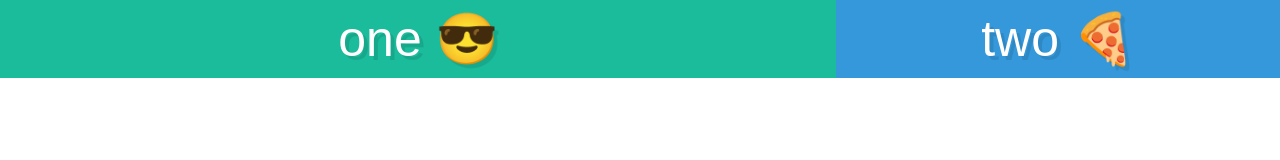
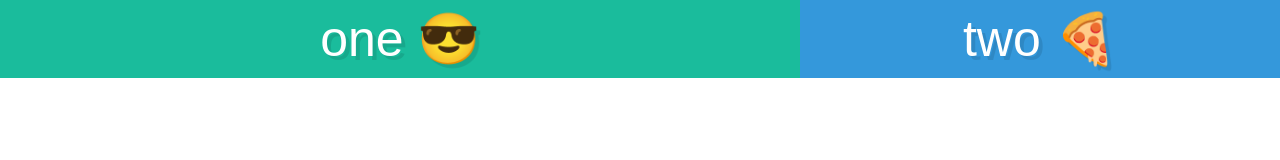
Before and after one commit to henryzarza/what-the-flexbox, a plain HTML site: page flex-grow-and-shrink/index.html in a window 1280 px wide. Drawn offline with Linux system fonts and the light colour scheme.

Commit message:
Understanding flexbox flex-grow, flex-shrink and flex-basis

```diff
--- a/flex-grow-and-shrink/index.html
+++ b/flex-grow-and-shrink/index.html
@@ -3,7 +3,6 @@
 <head>
   <meta charset="UTF-8">
   <title>FlexBox Tutorial</title>
-  <link rel="stylesheet" href="style.css">
 </head>
 <body>
 
@@ -12,5 +11,52 @@
     <div class="box box2">two 🍕</div>
   </div>
 
+  <style>
+    /* CSS Normalize */
+    article,aside,details,figcaption,figure,footer,header,hgroup,nav,section,summary{display:block;}audio,canvas,video{display:inline-block;}audio:not([controls]){display:none;height:0;}[hidden]{display:none;}html{font-family:sans-serif;-webkit-text-size-adjust:100%;-ms-text-size-adjust:100%;}a:focus{outline:thin dotted;}a:active,a:hover{outline:0;}h1{font-size:2em;}abbr[title]{border-bottom:1px dotted;}b,strong{font-weight:700;}dfn{font-style:italic;}mark{background:#ff0;color:#000;}code,kbd,pre,samp{font-family:monospace, serif;font-size:1em;}pre{white-space:pre-wrap;word-wrap:break-word;}q{quotes:\201C \201D \2018 \2019;}small{font-size:80%;}sub,sup{font-size:75%;line-height:0;position:relative;vertical-align:baseline;}sup{top:-.5em;}sub{bottom:-.25em;}img{border:0;}svg:not(:root){overflow:hidden;}fieldset{border:1px solid silver;margin:0 2px;padding:.35em .625em .75em;}button,input,select,textarea{font-family:inherit;font-size:100%;margin:0;}button,input{line-height:normal;}button,html input[type=button],/* 1 */
+    input[type=reset],input[type=submit]{-webkit-appearance:button;cursor:pointer;}button[disabled],input[disabled]{cursor:default;}input[type=checkbox],input[type=radio]{box-sizing:border-box;padding:0;}input[type=search]{-webkit-appearance:textfield;-moz-box-sizing:content-box;-webkit-box-sizing:content-box;box-sizing:content-box;}input[type=search]::-webkit-search-cancel-button,input[type=search]::-webkit-search-decoration{-webkit-appearance:none;}textarea{overflow:auto;vertical-align:top;}table{border-collapse:collapse;border-spacing:0;}body,figure{margin:0;}legend,button::-moz-focus-inner,input::-moz-focus-inner{border:0;padding:0;}
+
+    /* Box-sizing border-box */
+    * { -moz-box-sizing: border-box; -webkit-box-sizing: border-box; box-sizing: border-box; }
+
+    /* Some default styles to make each box visible */
+    .box {
+      color:white;
+      font-size: 50px;
+      text-align: center;
+      text-shadow:4px 4px 0 rgba(0,0,0,0.1);
+      padding:10px;
+    }
+
+    /* Colours for each box */
+    .box1 { background:#1abc9c;}
+    .box2 { background:#3498db;}
+    .box3 { background:#9b59b6;}
+    .box4 { background:#34495e;}
+    .box5 { background:#f1c40f;}
+    .box6 { background:#e67e22;}
+    .box7 { background:#e74c3c;}
+    .box8 { background:#bdc3c7;}
+    .box9 { background:#2ecc71;}
+    .box10 { background:#16a085;}
+
+    /* We start writing out flexbox here. The above is just page setup */
+    .container {
+      display:flex;
+    }
+
+    .box1 {
+      flex-basis: 400px;
+      flex-grow: 5;
+      flex-shrink: 3;
+    }
+
+    .box2 {
+      flex-basis: 400px;
+      flex-grow: 1;
+      flex-shrink: 1;
+    }
+  </style>
+
 </body>
 </html>
--- a/flex-grow-and-shrink/style.css
+++ /dev/null
@@ -1,42 +0,0 @@
-/* CSS Normalize */
-article,aside,details,figcaption,figure,footer,header,hgroup,nav,section,summary{display:block;}audio,canvas,video{display:inline-block;}audio:not([controls]){display:none;height:0;}[hidden]{display:none;}html{font-family:sans-serif;-webkit-text-size-adjust:100%;-ms-text-size-adjust:100%;}a:focus{outline:thin dotted;}a:active,a:hover{outline:0;}h1{font-size:2em;}abbr[title]{border-bottom:1px dotted;}b,strong{font-weight:700;}dfn{font-style:italic;}mark{background:#ff0;color:#000;}code,kbd,pre,samp{font-family:monospace, serif;font-size:1em;}pre{white-space:pre-wrap;word-wrap:break-word;}q{quotes:\201C \201D \2018 \2019;}small{font-size:80%;}sub,sup{font-size:75%;line-height:0;position:relative;vertical-align:baseline;}sup{top:-.5em;}sub{bottom:-.25em;}img{border:0;}svg:not(:root){overflow:hidden;}fieldset{border:1px solid silver;margin:0 2px;padding:.35em .625em .75em;}button,input,select,textarea{font-family:inherit;font-size:100%;margin:0;}button,input{line-height:normal;}button,html input[type=button],/* 1 */
-input[type=reset],input[type=submit]{-webkit-appearance:button;cursor:pointer;}button[disabled],input[disabled]{cursor:default;}input[type=checkbox],input[type=radio]{box-sizing:border-box;padding:0;}input[type=search]{-webkit-appearance:textfield;-moz-box-sizing:content-box;-webkit-box-sizing:content-box;box-sizing:content-box;}input[type=search]::-webkit-search-cancel-button,input[type=search]::-webkit-search-decoration{-webkit-appearance:none;}textarea{overflow:auto;vertical-align:top;}table{border-collapse:collapse;border-spacing:0;}body,figure{margin:0;}legend,button::-moz-focus-inner,input::-moz-focus-inner{border:0;padding:0;}
-
-/* Box-sizing border-box */
-* { -moz-box-sizing: border-box; -webkit-box-sizing: border-box; box-sizing: border-box; }
-
-
-/* Some default styles to make each box visible */
-.box {
-  color:white;
-  font-size: 50px;
-  text-align: center;
-  text-shadow:4px 4px 0 rgba(0,0,0,0.1);
-  padding:10px;
-}
-
-/* Colours for each box */
-.box1 { background:#1abc9c;}
-.box2 { background:#3498db;}
-.box3 { background:#9b59b6;}
-.box4 { background:#34495e;}
-.box5 { background:#f1c40f;}
-.box6 { background:#e67e22;}
-.box7 { background:#e74c3c;}
-.box8 { background:#bdc3c7;}
-.box9 { background:#2ecc71;}
-.box10 { background:#16a085;}
-
-
-/* We start writing out flexbox here. The above is just page setup */
-.container {
-  display:flex;
-}
-
-.box1 {
-  flex:10 5 400px;
-}
-
-.box2 {
-  flex:1 1 400px;
-}
```
